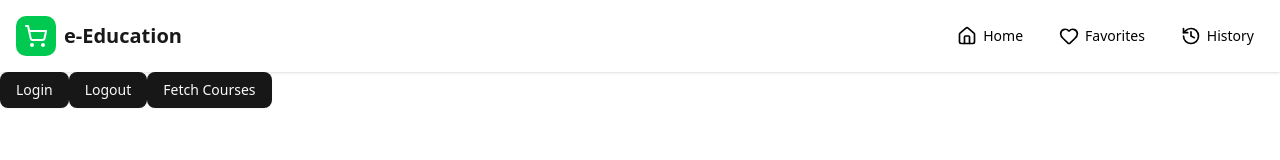
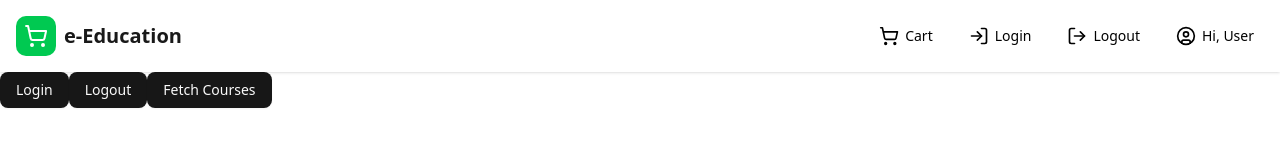
Before and after one commit to zzVu77/e-education, a Next.js app in the folder frontend/: page /test in a window 1280 px wide. Shown: the top 160 px of the page. Built offline with nearby package versions, Linux system fonts and the light colour scheme; no server answers.

Commit message:
feat: update HamburgerMenu and Header components to enhance user navigation with login/logout links and improved styling

```diff
--- a/frontend/eslint.config.mjs
+++ b/frontend/eslint.config.mjs
@@ -35,7 +35,7 @@ export default [
         { argsIgnorePattern: "^_" },
       ],
       "@typescript-eslint/no-explicit-any": "error",
-      "prettier/prettier": ["error", { endOfLine: "auto" }],
+      // "prettier/prettier": ["error", { endOfLine: "auto" }],
     },
   },
 ];
--- a/frontend/src/components/HamburgerMenu.tsx
+++ b/frontend/src/components/HamburgerMenu.tsx
@@ -1,17 +1,24 @@
 "use client";
 
-import Link from "next/link";
-import { MenuIcon, HomeIcon, HeartIcon, X, History } from "lucide-react";
+import { Button, buttonVariants } from "@/components/ui/button";
 import {
   Drawer,
-  DrawerTrigger,
+  DrawerClose,
   DrawerContent,
   DrawerHeader,
   DrawerTitle,
-  DrawerClose,
+  DrawerTrigger,
 } from "@/components/ui/drawer";
-import { Button, buttonVariants } from "@/components/ui/button";
 import { cn } from "@/lib/utils";
+import {
+  CircleUser,
+  LogIn,
+  LogOut,
+  MenuIcon,
+  ShoppingCartIcon,
+  X,
+} from "lucide-react";
+import Link from "next/link";
 
 const HamburgerMenu = () => {
   return (
@@ -30,41 +37,49 @@ const HamburgerMenu = () => {
 
           <div className="flex flex-col gap-5">
             <Link
+              href="/login"
+              className={cn(
+                buttonVariants({ variant: "ghost", size: "sm" }),
+                "flex items-center space-x-1 text-sm font-medium text-black hover:bg-transparent hover:text-green-500",
+              )}
+            >
+              <CircleUser className="h-5 w-5" />
+              Hi, User
+            </Link>
+            <Link
               href="/"
               className={cn(
                 buttonVariants({ variant: "ghost", size: "sm" }),
-                "flex items-center gap-2  text-black",
+                "flex items-center space-x-1 text-sm font-medium text-black hover:bg-transparent hover:text-green-500",
               )}
             >
-              <HomeIcon className="h-5 w-5" />
-              Home
+              <ShoppingCartIcon className="h-5 w-5 " />
+              Cart
             </Link>
 
             <Link
-              href="/favorites"
+              href="/login"
               className={cn(
                 buttonVariants({ variant: "ghost", size: "sm" }),
-                "flex items-center gap-2 text-black ",
+                "flex items-center space-x-1 text-sm font-medium text-black hover:bg-transparent hover:text-green-500",
               )}
             >
-              <HeartIcon className="h-5 w-5" />
-              Favorites
+              <LogIn className="h-5 w-5" />
+              Login
             </Link>
-
             <Link
-              href="/history"
+              href="/login"
               className={cn(
                 buttonVariants({ variant: "ghost", size: "sm" }),
-                "flex items-center gap-2 text-black ",
+                "flex items-center space-x-1 text-sm font-medium text-black hover:bg-transparent hover:text-green-500",
               )}
             >
-              <History className="h-5 w-5" />
-              History
+              <LogOut className="h-5 w-5" />
+              Logout
             </Link>
-
             <DrawerClose asChild>
-              <Button className="bg-transparent border-none w-fit mx-auto shadow-none hover:bg-transparent text-black">
-                <X size={22} className="text-red-400" />
+              <Button className="bg-transparent border-none w-fit mx-auto shadow-none hover:bg-transparent text-red-400">
+                <X size={20} className="text-red-400" />
                 Close
               </Button>
             </DrawerClose>
--- a/frontend/src/components/Header.tsx
+++ b/frontend/src/components/Header.tsx
@@ -1,8 +1,8 @@
-import Link from "next/link";
-import { HeartIcon, History, HomeIcon, ShoppingCartIcon } from "lucide-react";
+import HamburgerMenu from "@/components/HamburgerMenu";
 import { buttonVariants } from "@/components/ui/button";
 import { cn } from "@/lib/utils";
-import HamburgerMenu from "@/components/HamburgerMenu";
+import { CircleUser, LogIn, LogOut, ShoppingCartIcon } from "lucide-react";
+import Link from "next/link";
 
 const Header = () => {
   return (
@@ -25,32 +25,42 @@ const Header = () => {
               href="/"
               className={cn(
                 buttonVariants({ variant: "ghost", size: "sm" }),
-                "flex items-center space-x-1 text-sm font-medium text-black",
+                "flex items-center space-x-1 text-sm font-medium text-black hover:bg-transparent hover:text-green-500",
               )}
             >
-              <HomeIcon className="h-5 w-5 " />
-              Home
+              <ShoppingCartIcon className="h-5 w-5 " />
+              Cart
             </Link>
 
             <Link
-              href="/favorites"
+              href="/login"
               className={cn(
                 buttonVariants({ variant: "ghost", size: "sm" }),
-                "flex items-center space-x-1 text-sm font-medium text-black",
+                "flex items-center space-x-1 text-sm font-medium text-black hover:bg-transparent hover:text-green-500",
               )}
             >
-              <HeartIcon className="h-5 w-5" />
-              Favorites
+              <LogIn className="h-5 w-5" />
+              Login
             </Link>
             <Link
-              href="/history"
+              href="/login"
               className={cn(
                 buttonVariants({ variant: "ghost", size: "sm" }),
-                "flex items-center space-x-1 text-sm font-medium text-black",
+                "flex items-center space-x-1 text-sm font-medium text-black hover:bg-transparent hover:text-green-500",
               )}
             >
-              <History className="h-5 w-5" />
-              History
+              <LogOut className="h-5 w-5" />
+              Logout
+            </Link>
+            <Link
+              href="/login"
+              className={cn(
+                buttonVariants({ variant: "ghost", size: "sm" }),
+                "flex items-center space-x-1 text-sm font-medium text-black hover:bg-transparent hover:text-green-500",
+              )}
+            >
+              <CircleUser className="h-5 w-5" />
+              Hi, User
             </Link>
           </nav>
 
```
